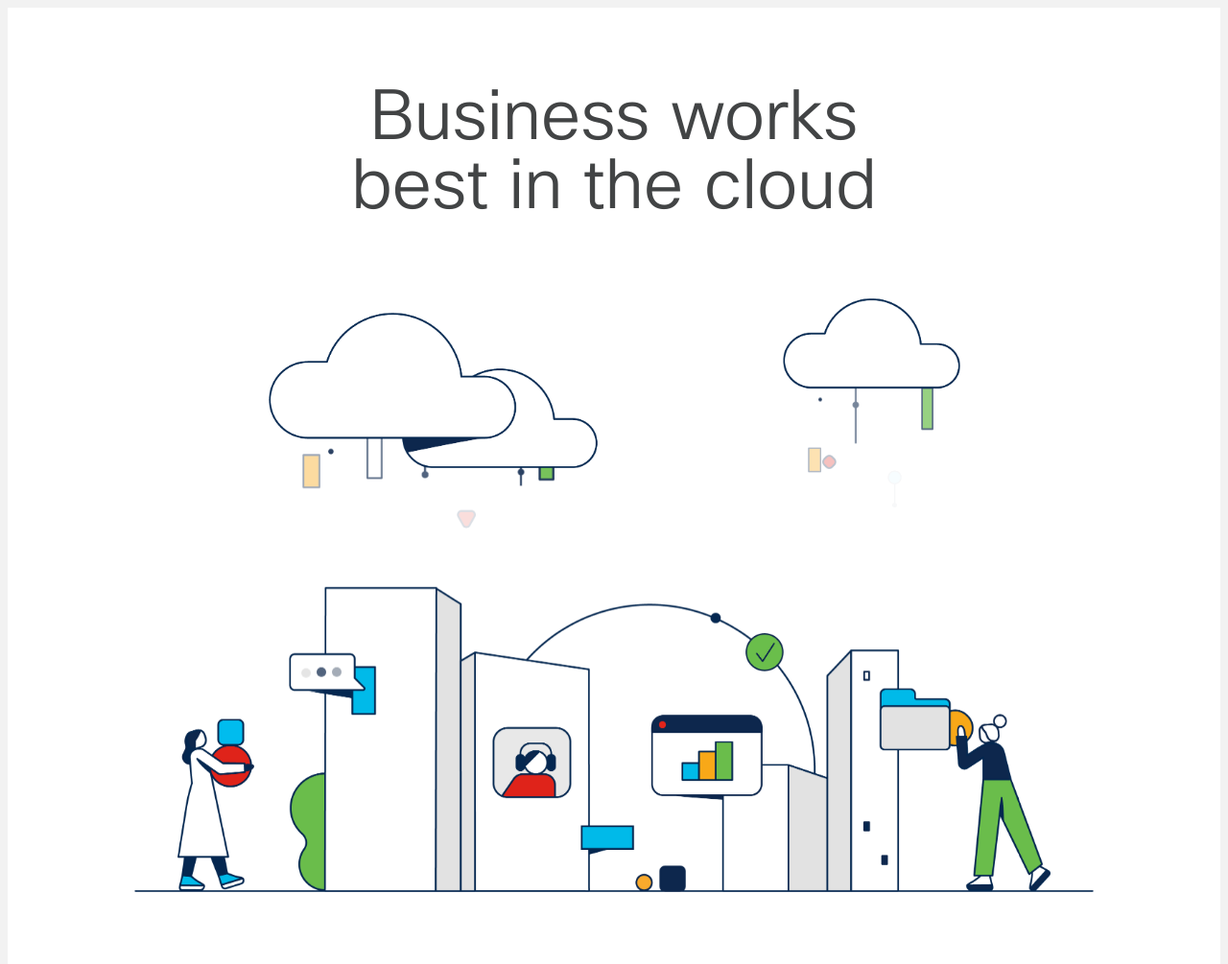
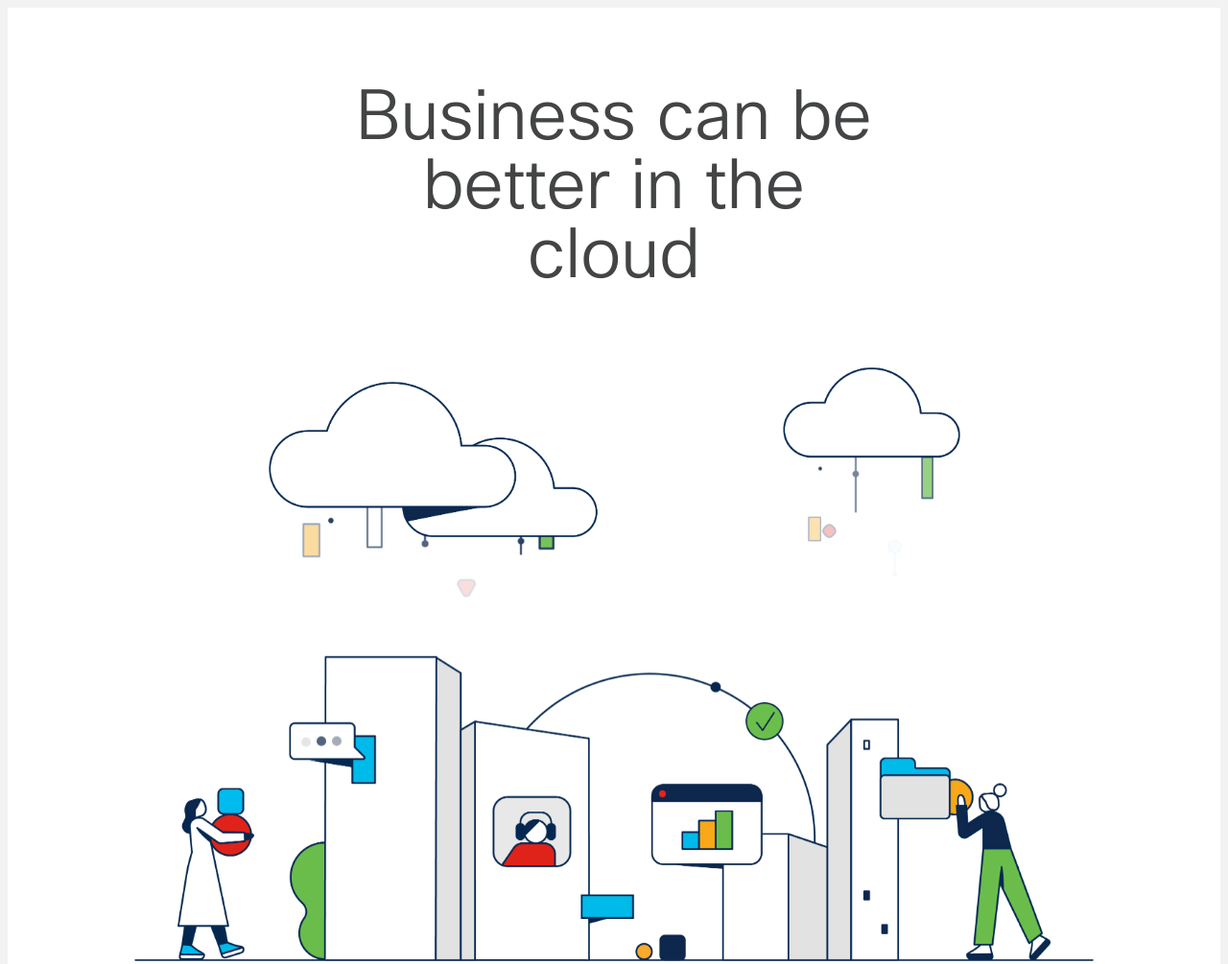
Before and after one commit to hellofromlaura/aurora.github.io, a plain HTML site: page index.html in a window 1280 px wide. Shown: the top 1005 px of the page at 96% size. Drawn offline with nearby package versions, Linux system fonts and the light colour scheme; files that its build step writes are made by us from their sources; a script that the page names is missing; files whose address does not match are found by name.

Commit message:
meta change

```diff
--- a/index.html
+++ b/index.html
@@ -5,7 +5,7 @@
         <meta http-equiv="X-UA-Compatible" content="IE=edge">
         <meta name="viewport" content="width=device-width">
         <meta name="description" content="Experience the benefits of cloud-managed networking with the power of Cisco Catalyst technology using Cisco Meraki Dashboard. Start with cloud monitoring today.">
-        <title>Business can be better in the cloud</title>
+        <title>Cloud management for Catalyst</title>
         <link rel="stylesheet" href="/c/dam/m/en_us/solutions/enterprise-networks/nb-06-cloud-managed-catalyst/styles/style.css">
         <link rel="stylesheet" href="/c/dam/m/en_us/solutions/enterprise-networks/nb-06-cloud-managed-catalyst/styles/font.css">
         <link href="https://unpkg.com/aos@2.3.1/dist/aos.css" rel="stylesheet">
@@ -13,7 +13,7 @@
     <body>
         <div class="main-container">
             <div class="hero">
-                <h1 data-aos="zoom-in">Business works best in the cloud</h1>
+                <h1 data-aos="zoom-in">Business can be better in the cloud</h1>
                 <img class="hero-image" src="/c/dam/m/en_us/solutions/enterprise-networks/nb-06-cloud-managed-catalyst/images/hero-main.png" alt="">
                 <div class="hero-cloud-1 contain">
                     <img class="hero-clouds" src="/c/dam/m/en_us/solutions/enterprise-networks/nb-06-cloud-managed-catalyst/images/hero-clouds.png" alt="">
```
